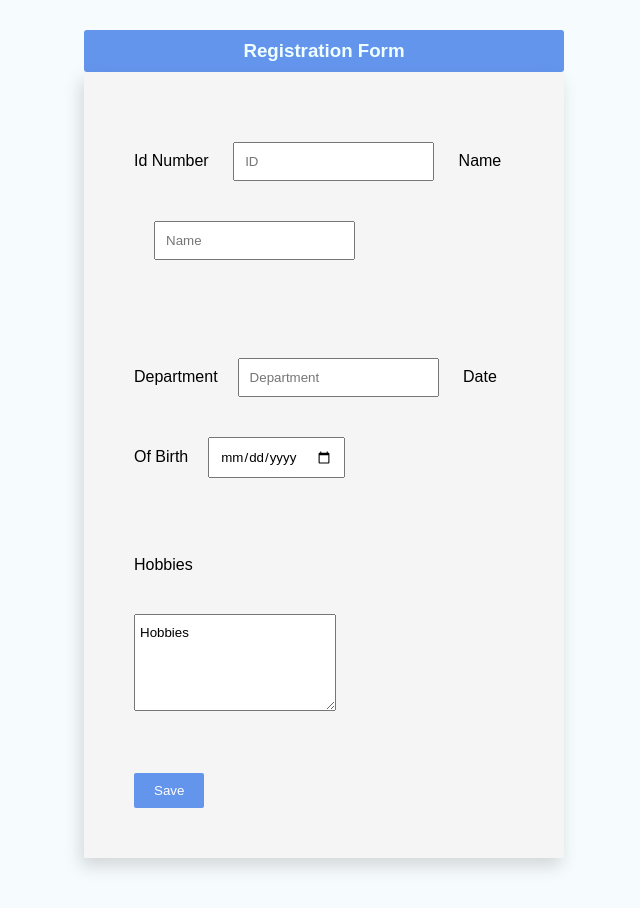
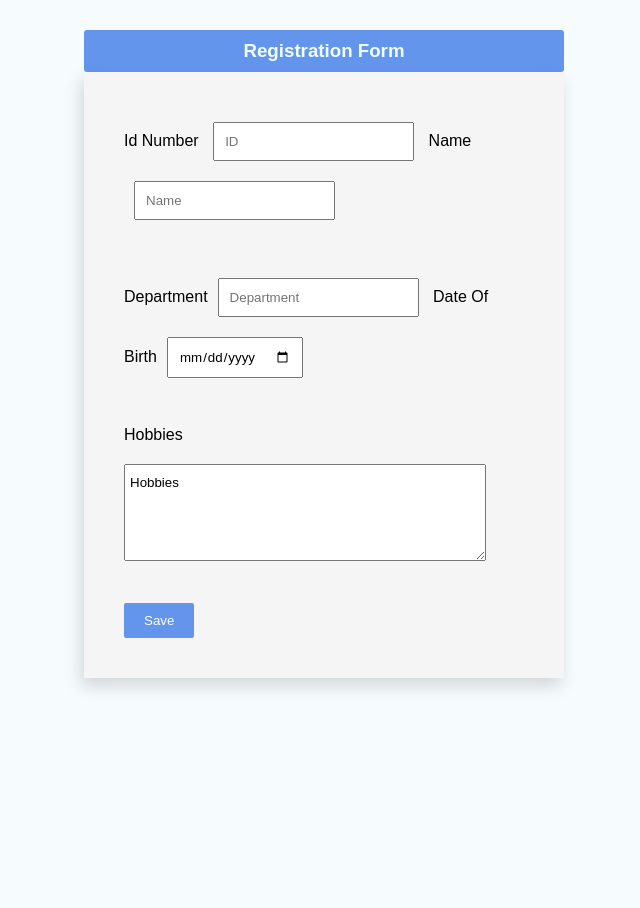
Before and after one commit to Shrutitech19/FrontEnd-Developments, a plain HTML site: page Assignments/Assignment 3/index.html in a window 1280 px wide. Shown: the whole page, without its empty margins (316-956 px from the left). After the commit the page ends 800 px from the top, so only its background shows below. Drawn offline with Linux system fonts and the light colour scheme.

Commit message:
css updated

```diff
--- a/Assignments/Assignment 3/CSS/index_style.css
+++ b/Assignments/Assignment 3/CSS/index_style.css
@@ -25,7 +25,7 @@ h3{
 }
 
 input, p, textarea{
-    margin: 20px;
+    margin: 10px;
 }
 input{
     padding: 10px;
--- a/Assignments/Assignment 3/index.html
+++ b/Assignments/Assignment 3/index.html
@@ -24,7 +24,7 @@
 
         <br><span>
         <p>Hobbies</p>
-        <textarea name="Hubbies" id="01" placeholder="Write Your Hobbies" rows="5">Hobbies
+        <textarea name="Hubbies" id="01" placeholder="Write Your Hobbies" rows="5" cols="40">Hobbies
         </textarea></span>
         <br><br>
 
```
